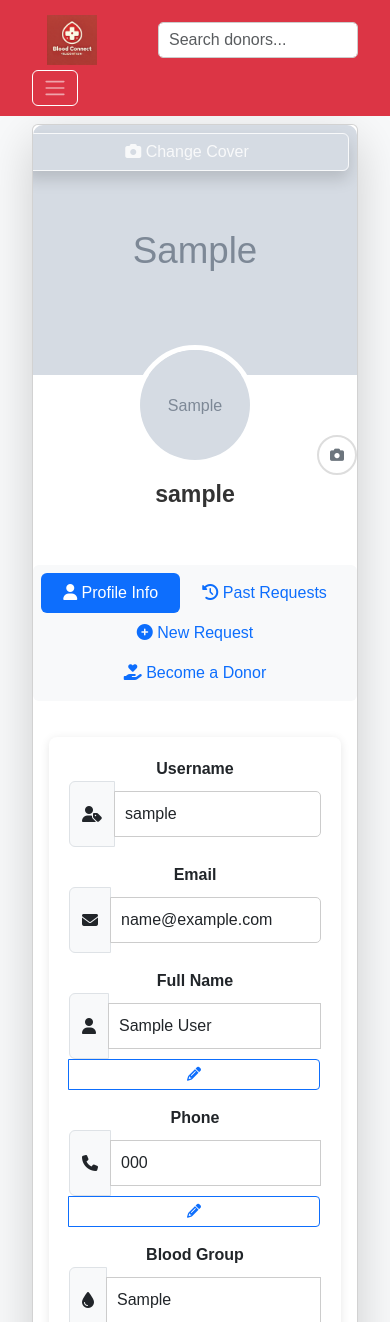
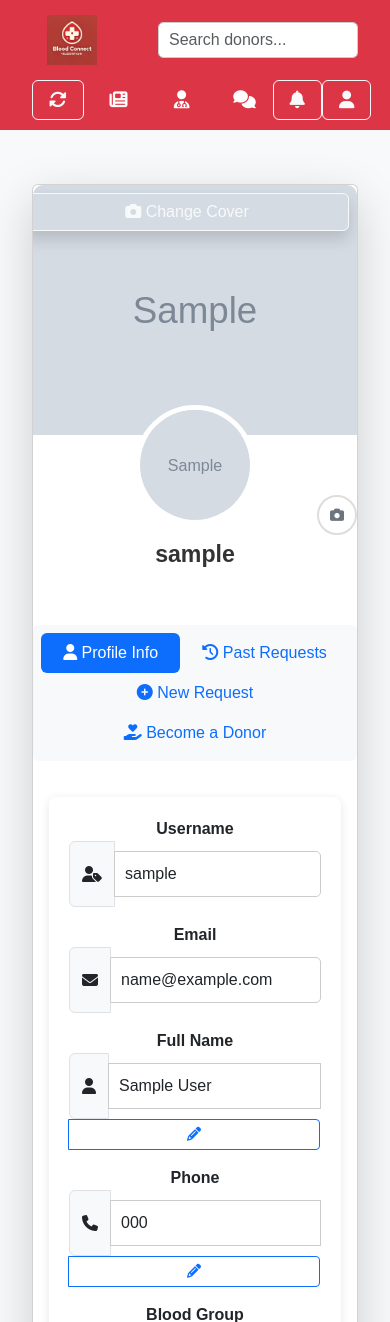
Before and after one commit to Bondhon1/blood_donation_app, a Flask app: a page that uses templates/base2.html in a window 390 px wide. Shown: the top 1322 px of the page. Run offline with Flask 3, Linux system fonts and the light colour scheme; tables that the repository leaves empty hold one stand-in row (values such as "Sample post"); grey boxes marked "Sample" are stand-in pictures; some libraries are stand-ins or nearby versions.

Commit message:
removed buggy burger button

```diff
--- a/static/styles.css
+++ b/static/styles.css
@@ -155,6 +155,7 @@ button:hover {
 }
 
 /* Dropdown Popups */
+/* Ensure dropdown popups are clickable & above navbar */
 .dropdown-popup {
     display: none;
     position: absolute;
@@ -165,7 +166,18 @@ button:hover {
     box-shadow: 0px 4px 6px rgba(0, 0, 0, 0.2);
     padding: 10px;
     border-radius: 5px;
+    z-index: 1050; /* Ensures it stays above buttons */
+    pointer-events: auto; /* Allows clicking */
 }
+
+/* Fix overlapping issue by pushing popups downward on mobile */
+@media (max-width: 991px) {
+    .dropdown-popup {
+        top: 150px; /* Move popups lower */
+        right: 5px;
+    }
+}
+
 .dropdown-popup p {
     margin: 0;
     padding: 5px;
@@ -347,7 +359,72 @@ button:hover {
         width: 100%;
     }
 }
+/* 📌 Mobile Navbar Adjustments */
+@media (max-width: 991px) {
+    .navbar-collapse {
+        display: flex !important;
+        flex-direction: column;
+        align-items: center;
+        margin-top: 10px;
+    }
 
+    @media (max-width: 991px) {
+        /* Select only these specific buttons */
+        .navbar-nav .nav-item a.nav-link {
+            display: flex;
+            align-items: center;
+            justify-content: center;
+            width: 40px; /* Make the button smaller */
+            height: 40px;
+            padding: 5px;
+            font-size: 20px;
+        }
+
+        /* Hide the text while keeping icons */
+        .navbar-nav .nav-item a.nav-link span {
+            display: none; /* Hide the text */
+        }
+
+        /* Ensure icons remain visible */
+        .navbar-nav .nav-item a.nav-link i {
+            font-size: 18px; /* Adjust icon size */
+            color: white;
+        }
+    }
+
+
+
+    /* Make the navbar items row-like */
+    .navbar-nav {
+        flex-direction: row;
+        justify-content: space-around;
+        width: 100%;
+    }
+}
+
+@media (max-width: 991px) {
+    .hide-on-mobile {
+        display: none !important; /* Hide text but keep icons */
+    }
+
+    .navbar-nav .nav-item a.nav-link {
+        width: 40px; /* Reduce button size */
+        height: 40px;
+        padding: 5px;
+        font-size: 20px;
+        text-align: center;
+    }
+
+    .navbar-nav .nav-item a.nav-link i {
+        font-size: 18px; /* Adjust icon size */
+        color: white;
+    }
+}
+@media (max-width: 991px) {
+    body {
+        padding-top: 60px; /* Adjust based on navbar height */
+    }
+}
 
 /* Tabs */
 .profile-tab {
--- a/templates/base2.html
+++ b/templates/base2.html
@@ -37,9 +37,6 @@
 
 
                 <!-- 🔥 Navbar Toggler (Fixes Collapsing Issue) -->
-                <button class="navbar-toggler" type="button" data-bs-toggle="collapse" data-bs-target="#navbarNav" aria-controls="navbarNav" aria-expanded="false" aria-label="Toggle navigation">
-                    <span class="navbar-toggler-icon"></span>
-                </button>
 
                 <!-- 🔥 Wrapped in Collapse (Fixes Expand/Collapse Issue) -->
                 <div class="collapse navbar-collapse" id="navbarNav">
@@ -51,19 +48,23 @@
                         </li>
                         <li class="nav-item">
                             <a href="{{ url_for('news_feed', username=user.username) }}" class="btn btn-outline-light me-2 nav-link">
-                                <i class="fas fa-newspaper"></i> News Feed
+                                <i class="fas fa-newspaper"></i>
+                                <span class="hide-on-mobile"> News Feed</span>
                             </a>
                         </li>
                         <li class="nav-item">
                             <a href="#" class="btn btn-outline-light me-2 nav-link">
-                                <i class="fas fa-user-md"></i> Doctor’s Help
+                                <i class="fas fa-user-md"></i>
+                                <span class="hide-on-mobile"> Doctor’s Help</span>
                             </a>
                         </li>
                         <li class="nav-item">
                             <a href="#" class="btn btn-outline-light me-2 nav-link">
-                                <i class="fas fa-comments"></i> Chat with Donor
+                                <i class="fas fa-comments"></i>
+                                <span class="hide-on-mobile"> Chat with Donor</span>
                             </a>
                         </li>
+
 
                         <!-- Notifications -->
                         <li class="nav-item">
--- a/templates/profile.html
+++ b/templates/profile.html
@@ -141,37 +141,24 @@
 
 function showTab(event, tabId) {
     event.preventDefault();
+    event.stopPropagation();
 
-    // Hide all tabs
     document.querySelectorAll('.profile-tab').forEach(tab => tab.style.display = 'none');
-
-    // Remove active class from all nav links
     document.querySelectorAll('#profileTabs .nav-link').forEach(link => link.classList.remove('active'));
 
-    // Show the selected tab
     document.getElementById(tabId).style.display = 'block';
-
-    // Add active class to clicked tab
     event.currentTarget.classList.add('active');
 
-    // Close the navbar in mobile view
+    // Close the navbar manually
     let navbarCollapse = document.querySelector('.navbar-collapse');
     if (navbarCollapse.classList.contains('show')) {
         new bootstrap.Collapse(navbarCollapse).hide();
     }
 }
-document.addEventListener("DOMContentLoaded", function () {
-    let navbarLinks = document.querySelectorAll('.navbar-nav .nav-link');
 
-    navbarLinks.forEach(link => {
-        link.addEventListener('click', function () {
-            let navbarCollapse = document.querySelector('.navbar-collapse');
-            if (window.innerWidth < 992 && navbarCollapse.classList.contains('show')) {
-                new bootstrap.Collapse(navbarCollapse).hide();
-            }
-        });
-    });
-});
+
+
+
 document.addEventListener("DOMContentLoaded", function () {
     let districtId = "{{ user.district_id }}";
     let upazilaId = "{{ user.upazila_id }}";
```
Also changed, not shown: static/profile_pics/user_3_cover_20220211_174638.jpg (added).
